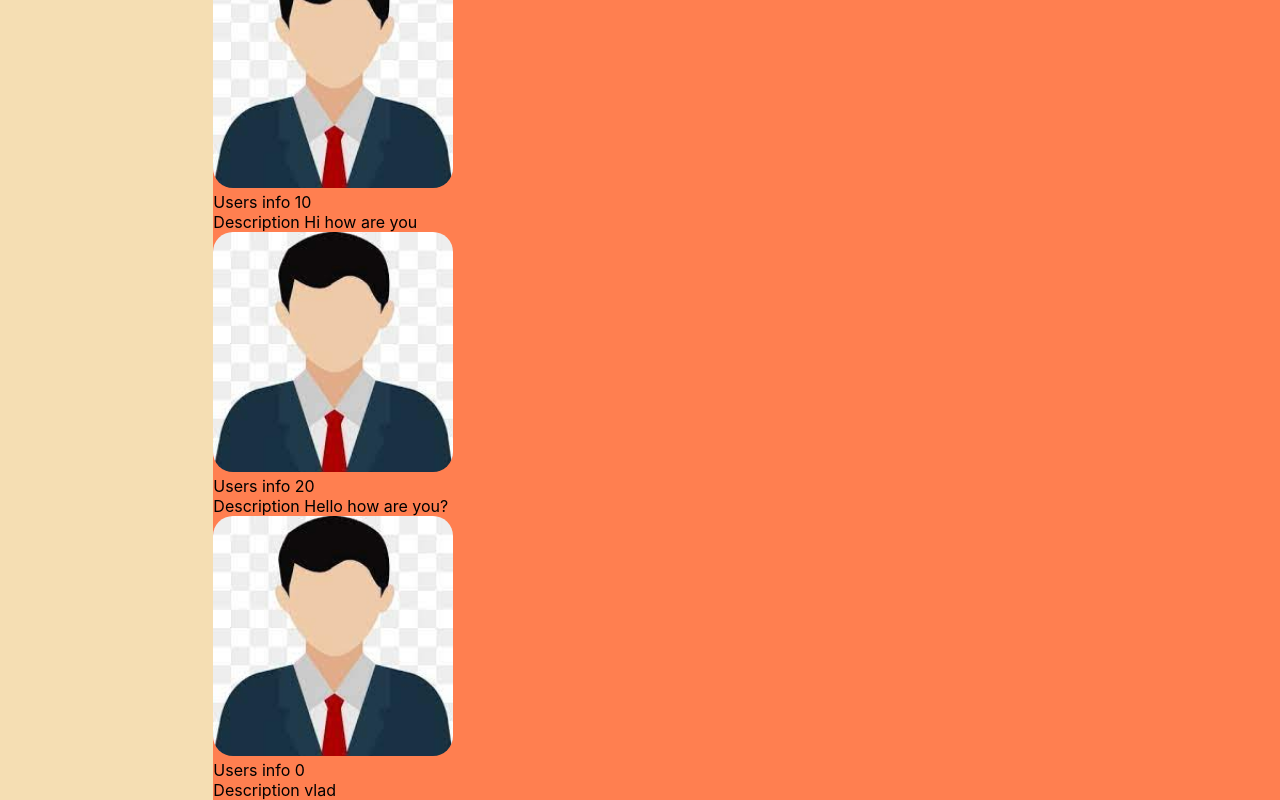
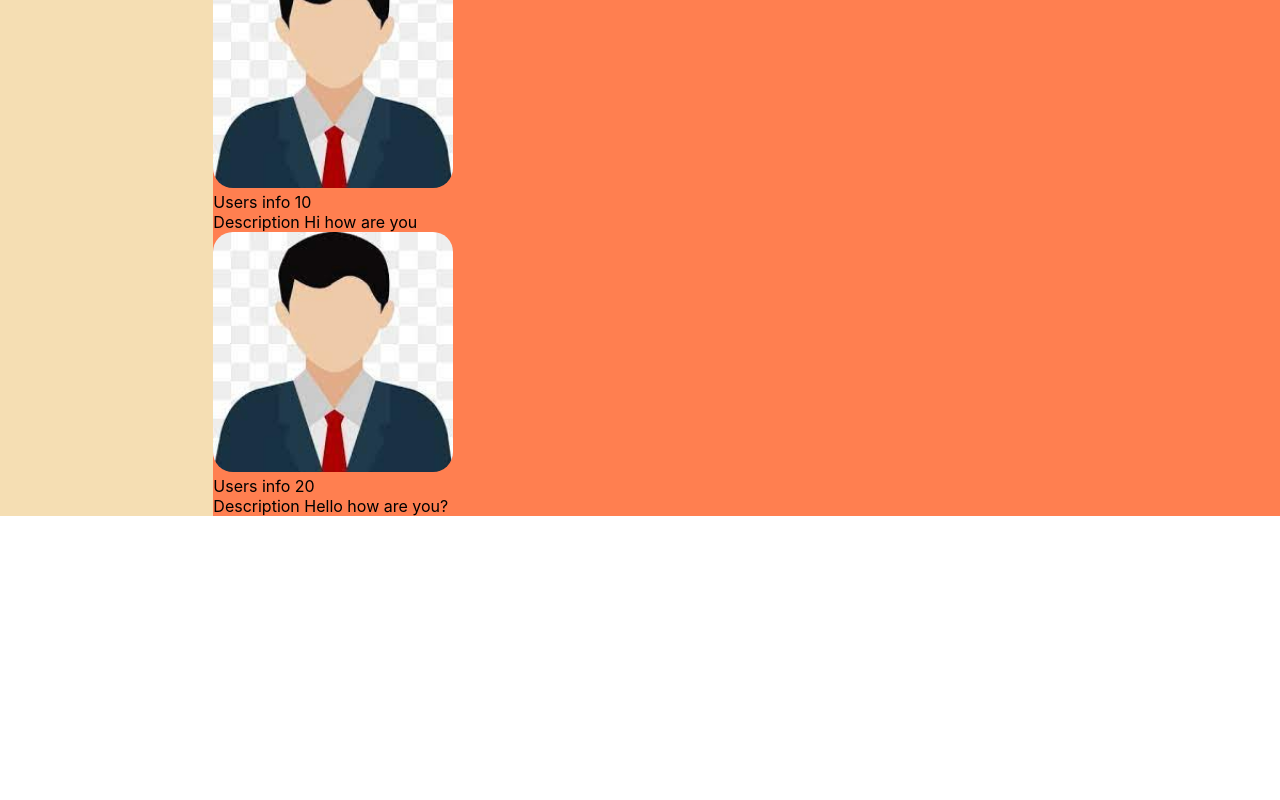
Before and after one commit to VladSmaug/Learn-project, a React (Create React App) app: page /profile in a window 1280 px wide. Shown: the part 517-1317 px from the top of the page. After the commit the page ends 1033 px from the top, so only its background shows below. Built offline with nearby package versions, Linux system fonts and the light colour scheme.

Commit message:
unworked with elements

```diff
--- a/src/App.js
+++ b/src/App.js
@@ -4,7 +4,6 @@ import Header from "./components/Header";
 import Nav from "./components/Nav";
 import Profile from "./components/Profile";
 import Dialogs from "./components/Dialogs";
-import { addPost } from "./redux/state";
 
 import "./App.css";
 
--- a/src/components/Profile/MyPost/index.jsx
+++ b/src/components/Profile/MyPost/index.jsx
@@ -9,7 +9,7 @@ const PostElements = ({ messageList }) =>
     <Post key={index} message={post.message} likes={post.likes} />
   ));
 
-const addPost = ({ MyPost }) => {
+const addPost = () => {
   const text = newPostElement.current.value;
   addPost(text);
 };
--- a/src/index.js
+++ b/src/index.js
@@ -4,11 +4,10 @@ import { BrowserRouter } from "react-router-dom";
 
 import App from "./App";
 import reportWebVitals from "./reportWebVitals";
-import state, { addPost } from "./redux/state";
+import state from "./redux/state";
+import addPost from "./redux/state";
 
 import "./index.css";
-
-addPost("vlad");
 
 const root = ReactDOM.createRoot(document.getElementById("root"));
 root.render(
```
